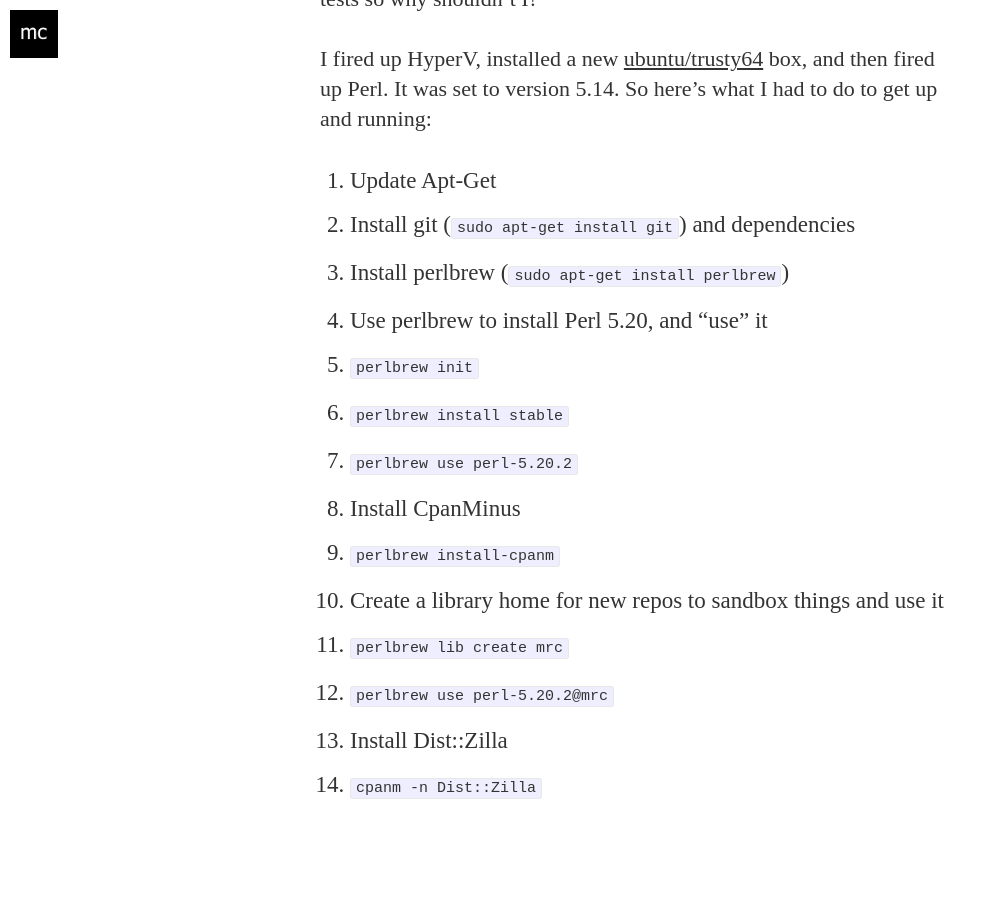
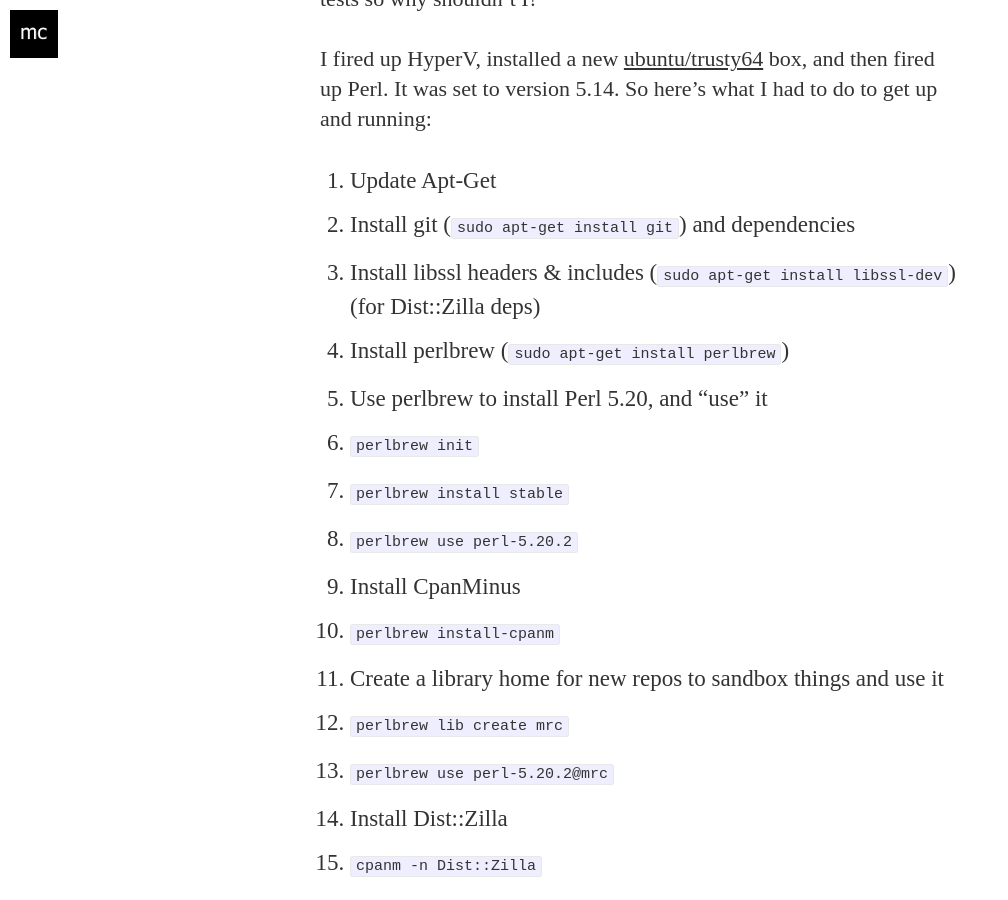
Before and after one commit to mrcaron/mrcaron.github.com, a Jekyll site: the page built from _posts/2015-03-06-Perl-CPAN-Pull-Request.md, in a window 1280 px wide and 900 px high, scrolled down 568 px. Shown: the whole window, without its empty margins (0-1008 px from the left). Built offline with Jekyll 4.4.1, drawn with Linux system fonts in a browser that asks for light colours; nearby versions of some CDN libraries; some web fonts are replaced; Markdown is read by kramdown in place of the engine named in the settings; some of the changed lines change nothing that is shown.

Commit message:
added libssl stuff

```diff
--- a/_posts/2015-03-06-Perl-CPAN-Pull-Request.md
+++ b/_posts/2015-03-06-Perl-CPAN-Pull-Request.md
@@ -10,6 +10,7 @@ I fired up HyperV, installed a new [ubuntu/trusty64](https://vagrantcloud.com/ub
 
 1. Update Apt-Get
 2. Install git (`sudo apt-get install git`) and dependencies
+3. Install libssl headers & includes (`sudo apt-get install libssl-dev`) (for Dist::Zilla deps)
 4. Install perlbrew (`sudo apt-get install perlbrew`)
 5. Use perlbrew to install Perl 5.20, and "use" it
   1. `perlbrew init`
@@ -21,7 +22,7 @@ I fired up HyperV, installed a new [ubuntu/trusty64](https://vagrantcloud.com/ub
   1. `perlbrew lib create mrc`
   2. `perlbrew use perl-5.20.2@mrc`
 7. Install Dist::Zilla
-  1. `cpanm -n Dist::Zilla`
+  2. `cpanm -n Dist::Zilla`
 
 ## Update
 After some frustration with Hyper-V and proxy, I decided to go back to VirtualBox. I was having some issues getting through my CNTLM proxy _still_. I had to setup an additional private NIC and then setup a firewall rule to allow the VM to connect to my CNTLM proxy. Still wasn't working. Then I discovered that I had to turn on the `-g` (gateway) option in CNTLM, allowing it to be accessed from *.*.*.*:3128, not just the loopback device. That worked! Now I'm back up (with VirtualBox), proxy-enabled and sharing folders.
```
